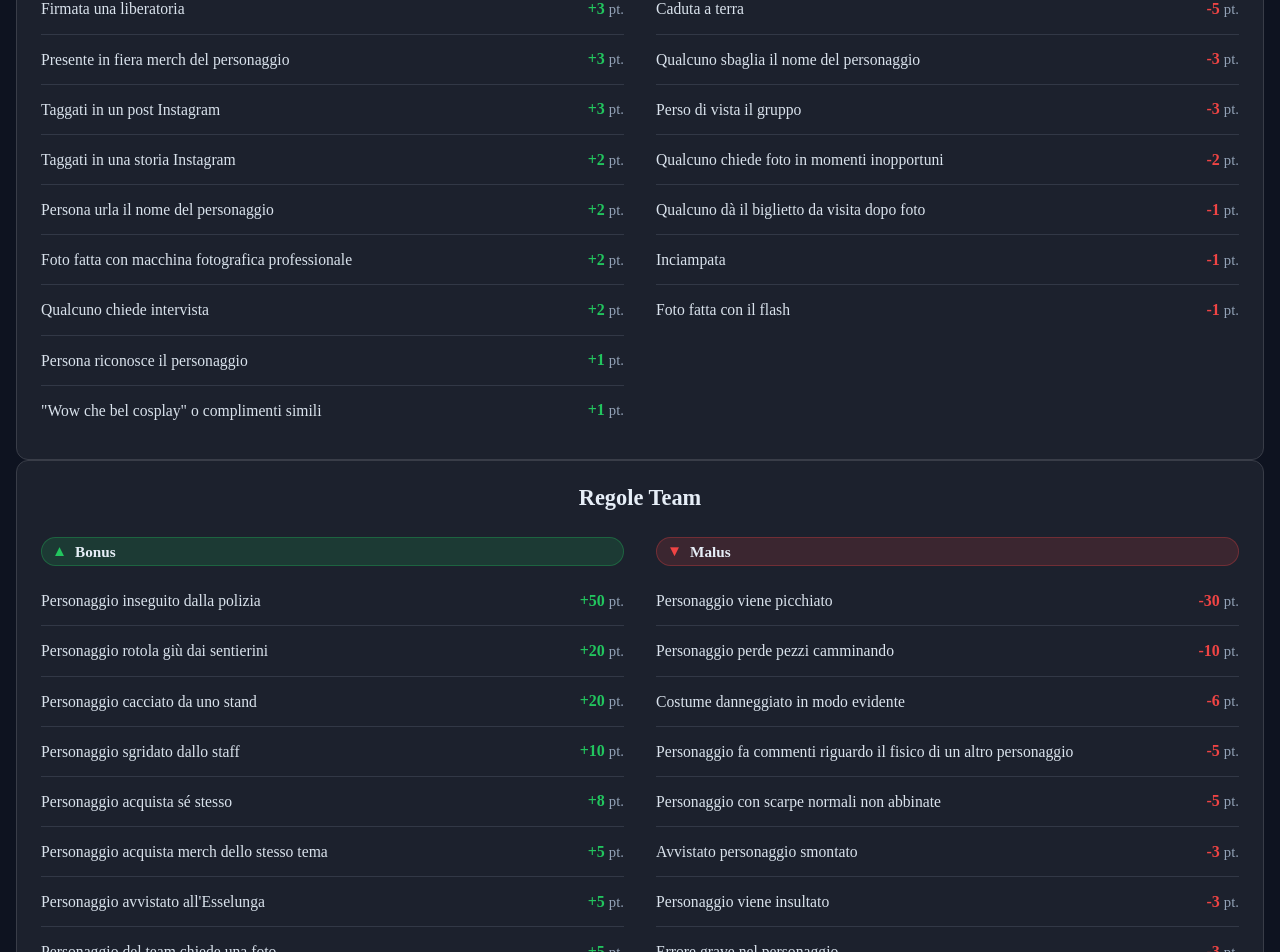
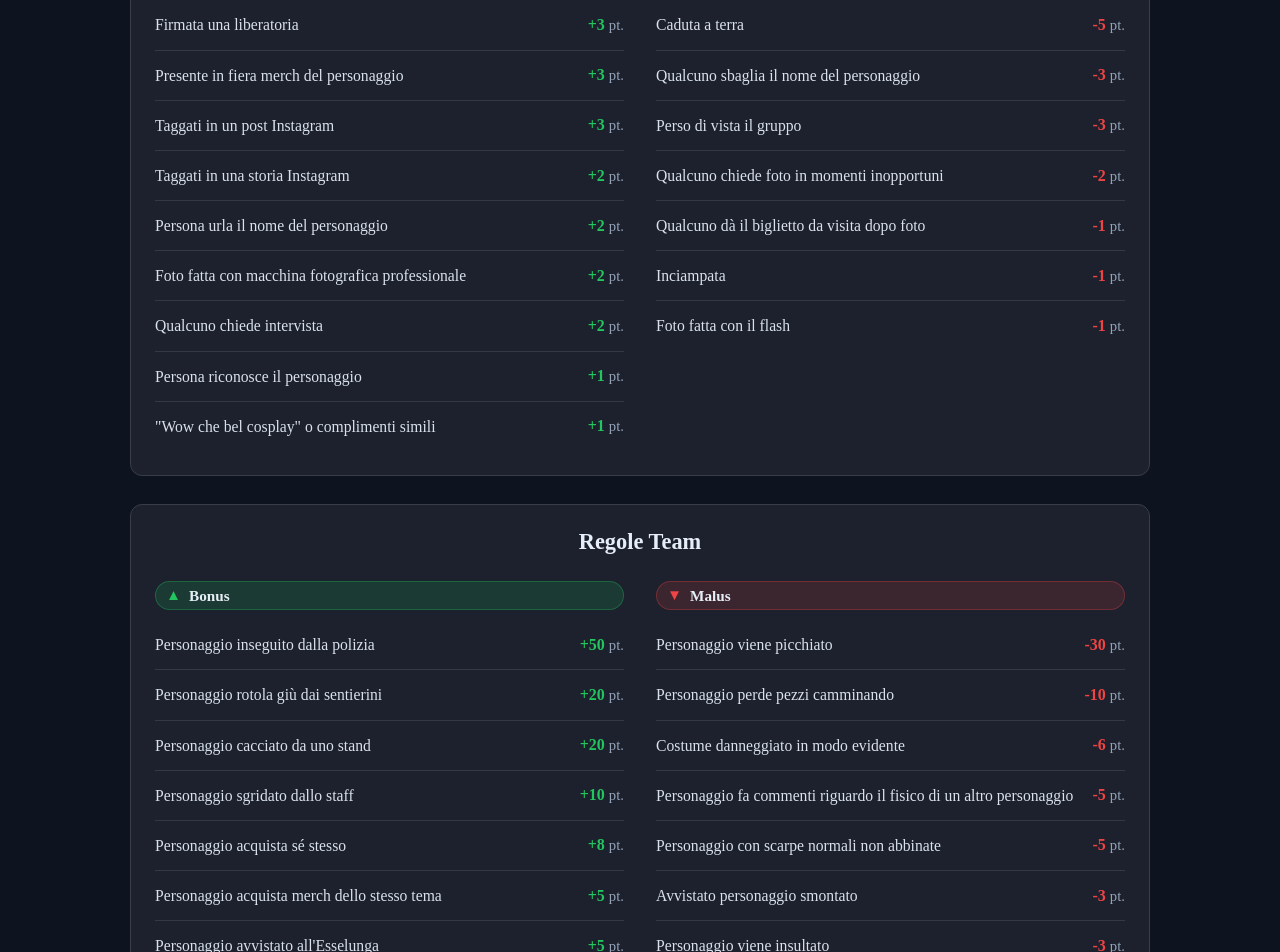
Before and after one commit to ChrisBolis99/fantaLucca, an Angular app: page /punteggi in a window 1280 px wide. Shown: the part 507-1459 px from the top of the page. Built offline with nearby package versions, Linux system fonts and the light colour scheme.

Commit message:
Fix Score set always taking up full page

```diff
--- a/src/app/pages/scores-page/scores-page.html
+++ b/src/app/pages/scores-page/scores-page.html
@@ -1,4 +1,4 @@
 <div>
-    <app-scoreset-display-component [kind]="RulesKind.Captain"></app-scoreset-display-component>
-    <app-scoreset-display-component [kind]="RulesKind.Team"></app-scoreset-display-component>
+    <app-scoreset-display-component [kind]="ScoresKind.Captain"></app-scoreset-display-component>
+    <app-scoreset-display-component [kind]="ScoresKind.Team"></app-scoreset-display-component>
 </div>
--- a/src/app/pages/scores-page/scores-page.scss
+++ b/src/app/pages/scores-page/scores-page.scss
@@ -8,14 +8,14 @@ h1 {
   margin: 0 0 20px;
 }
 
-app-ruleset-display-component {
+app-scoreset-display-component {
   display: block;
   width: min(94vw, 1020px);
   margin: 16px auto 28px;
 }
 
 @media (min-width: 1400px) {
-  app-ruleset-display-component {
+  app-scoreset-display-component {
     width: min(90vw, 1140px);
   }
 }
--- a/src/app/pages/scores-page/scores-page.ts
+++ b/src/app/pages/scores-page/scores-page.ts
@@ -9,5 +9,5 @@ import { ScoresGroup } from '../../enum/scores-group';
   styleUrl: './scores-page.scss'
 })
 export class ScoresPage {
-  RulesKind = ScoresGroup;
+  ScoresKind = ScoresGroup;
 }
```
